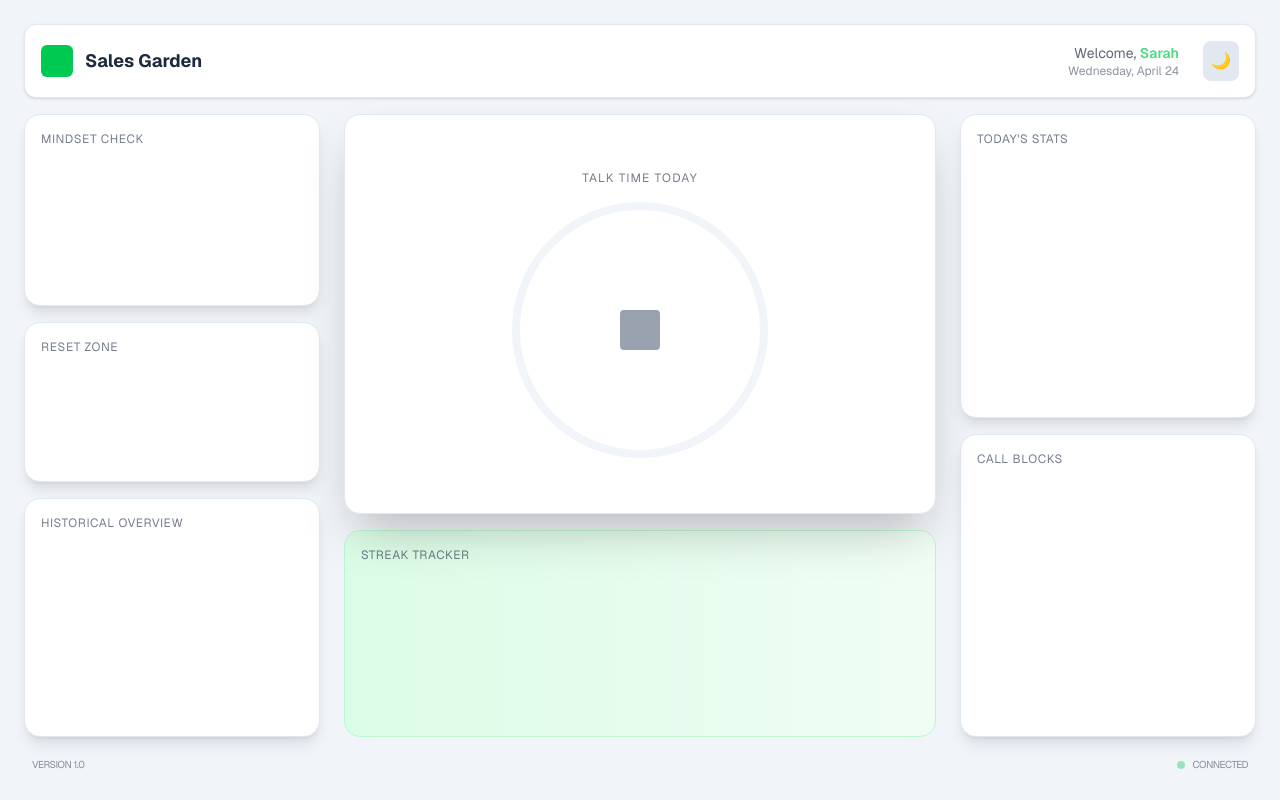
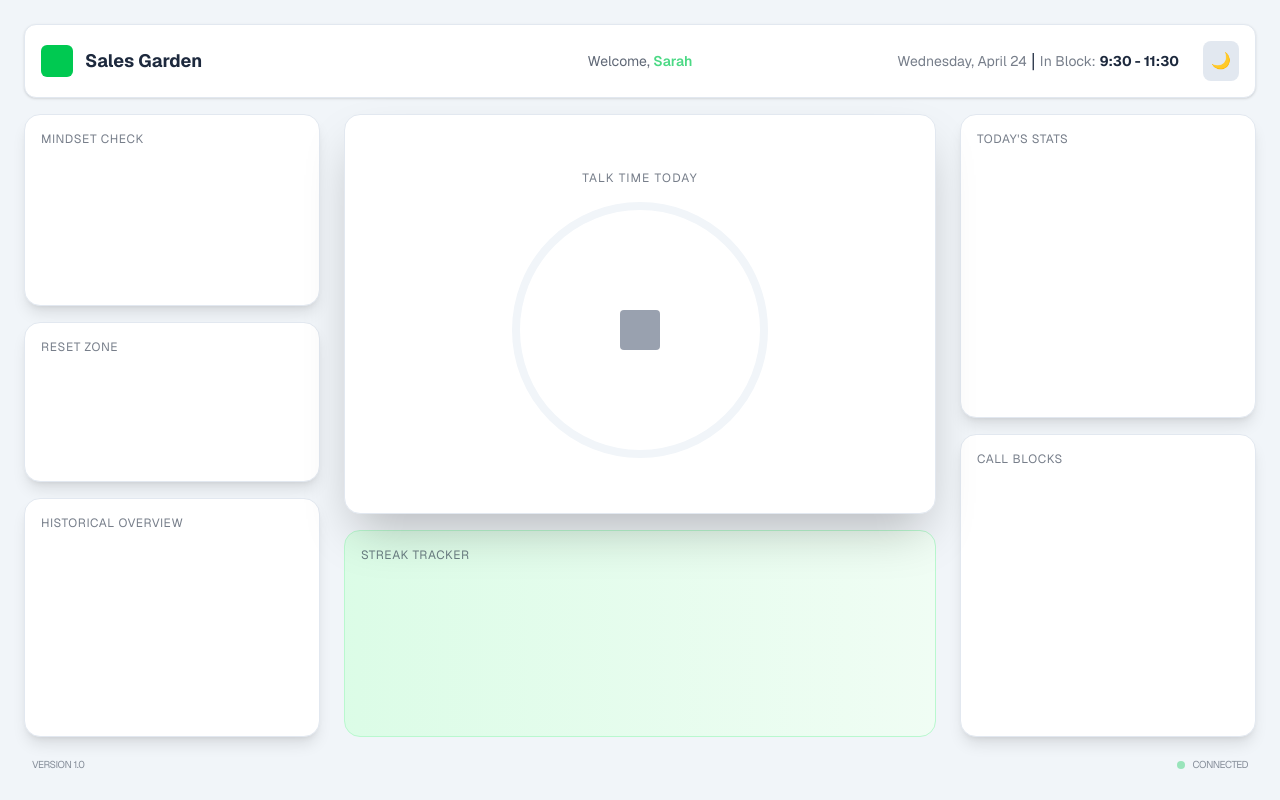
Before and after one commit to jorgezerpa/garden, a Next.js app: page / in a window 1280 px wide. Built offline with nearby package versions, Linux system fonts and the light colour scheme.

Commit message:
improve header styles

```diff
--- a/app/page.tsx
+++ b/app/page.tsx
@@ -11,40 +11,42 @@ export default function Home() {
   if (!mounted) return null
 
   const toggleTheme = () => setTheme(theme === 'dark' ? 'light' : 'dark')
-  console.log(theme)
 
   return (
     <div className="min-h-screen transition-colors duration-300 bg-slate-100 dark:bg-[#1a1f2b] text-slate-800 dark:text-slate-200 p-4 md:p-6 flex flex-col gap-4 font-sans">
 
       {/* --- Header / Top Bar --- */}
       <header className="flex items-center justify-between bg-white dark:bg-[#252b39] p-4 rounded-xl shadow-sm border border-slate-200 dark:border-slate-700">
-        <div className="flex items-center gap-3">
+        <div className="flex items-center gap-3 w-full">
           {/* Logo Placeholder */}
           <div className="w-8 h-8 bg-green-500 rounded-md" />
           <h1 className="font-bold text-lg hidden sm:block">Sales Garden</h1>
         </div>
 
-        <div className="flex items-center gap-6">
-          <div className="hidden md:flex flex-col items-end text-sm">
-            <span className="opacity-70">Welcome, <span className="font-semibold text-green-500">Sarah</span></span>
-            <span className="text-xs opacity-50">Wednesday, April 24</span>
+        <div className="flex flex-col items-center text-sm w-full justify-center text-center md:text-left">
+          <span className="block opacity-70">Welcome, <span className="font-semibold text-green-500">Sarah</span></span>
+        </div>
+
+        <div className="flex items-center justify-end gap-6 w-full">
+          <div className='hidden md:flex justify-center items-center'>
+            <span className="text-sm text-center md:text-left opacity-60">Wednesday, April 24</span>
+            <span className='font-light text-xl px-1'>|</span>
+            <span className='text-sm pr-1 opacity-60'>In Block:</span>
+            <span className='text-sm font-bold'>9:30 - 11:30 </span>
           </div>
-
           <button
             onClick={toggleTheme}
             className="p-2 rounded-lg bg-slate-200 dark:bg-slate-700 hover:ring-2 ring-green-400 transition-all"
           >
             {theme === 'dark' ? '☀️' : '🌙'}
           </button>
-
-          {/* Burger Menu (Mobile Only) */}
-          <button className="md:hidden p-2 bg-slate-200 dark:bg-slate-700 rounded-lg">
-            <div className="w-6 h-0.5 bg-current mb-1"></div>
-            <div className="w-6 h-0.5 bg-current mb-1"></div>
-            <div className="w-6 h-0.5 bg-current"></div>
-          </button>
         </div>
       </header>
+
+      <div className='mb-5 flex flex-col md:hidden justify-center items-center w-full bg-white dark:bg-[#252b39] p-1 rounded-xl shadow-sm border border-slate-200 dark:border-slate-700'>
+        <span className="text-sm text-center opacity-60">Wednesday, April 24</span>
+        <span className='text-sm '>In Block: <span className='text-sm font-bold'>9:30 - 11:30 </span></span>
+      </div>
 
       {/* --- Main Content Grid --- */}
       <main className="flex flex-col lg:flex-row gap-6 flex-1">
```
